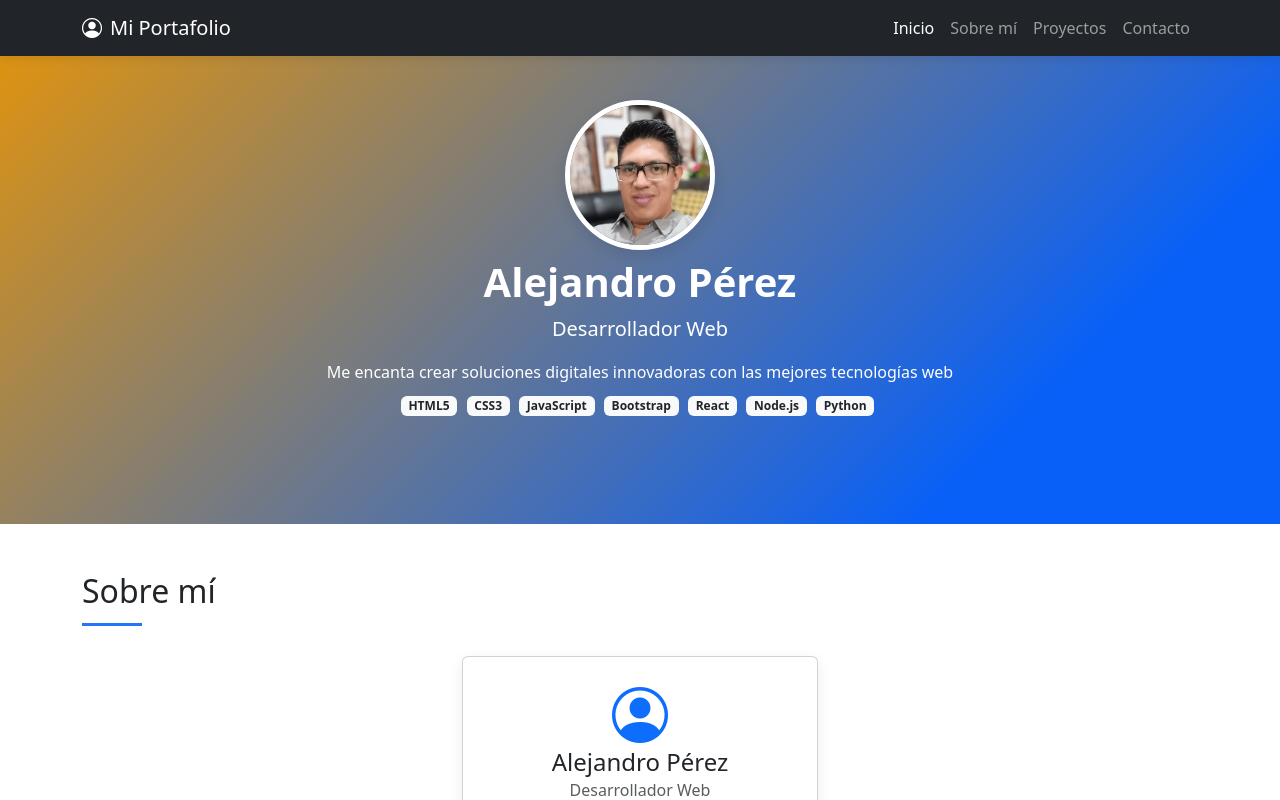
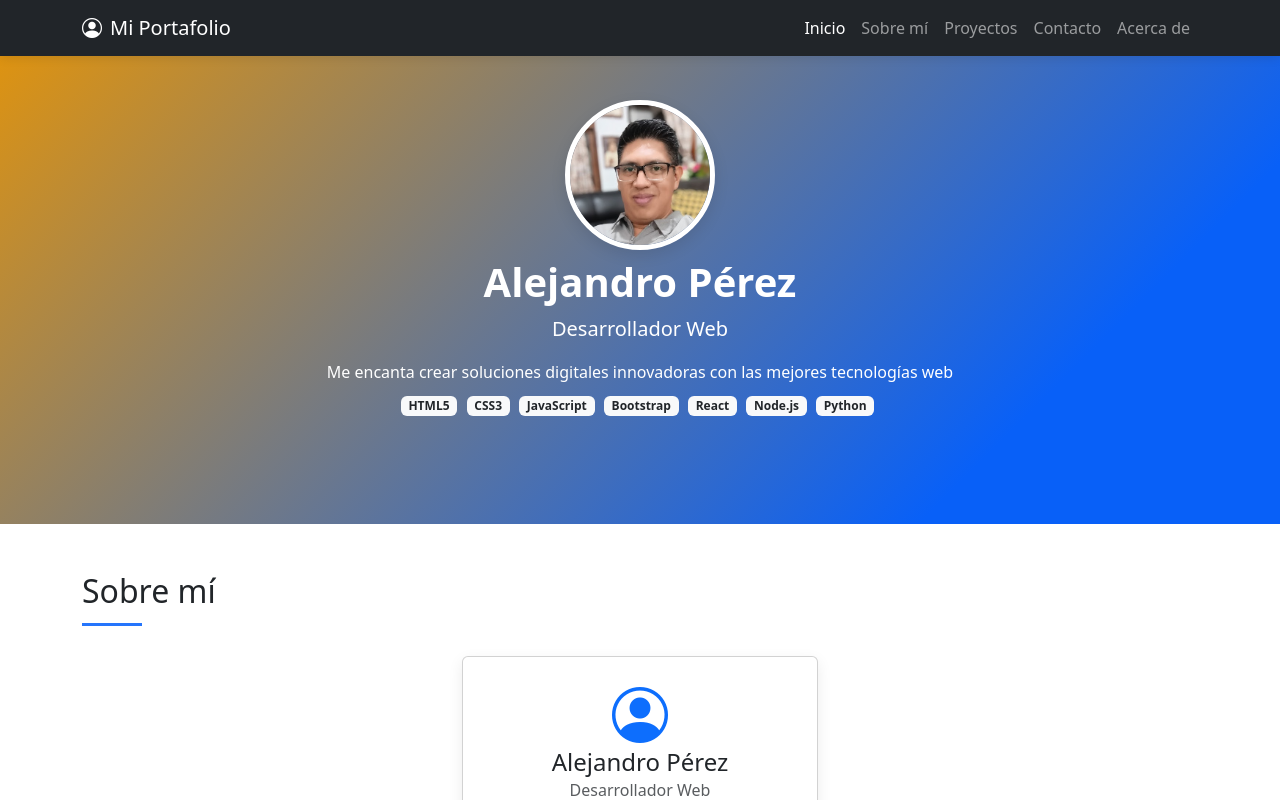
Before and after one commit to alxpg/Desarrollo_agil_y_colaborativo, a plain HTML site: page index.html in a window 1280 px wide. Shown: the top 800 px of the page. Drawn offline with nearby package versions, Linux system fonts and the light colour scheme; a web font is replaced by a local one.

Commit message:
Se agrega de nuevo el nav link de acerca de

```diff
--- a/index.html
+++ b/index.html
@@ -37,6 +37,9 @@
                     </li>
                     <li class="nav-item">
                         <a class="nav-link" href="#contacto">Contacto</a>
+                    </li>
+                    <li class="nav-item">
+                        <a class="nav-link" href="#acerca"> Acerca de</a>
                     </li>
                 </ul>
             </div>
```
